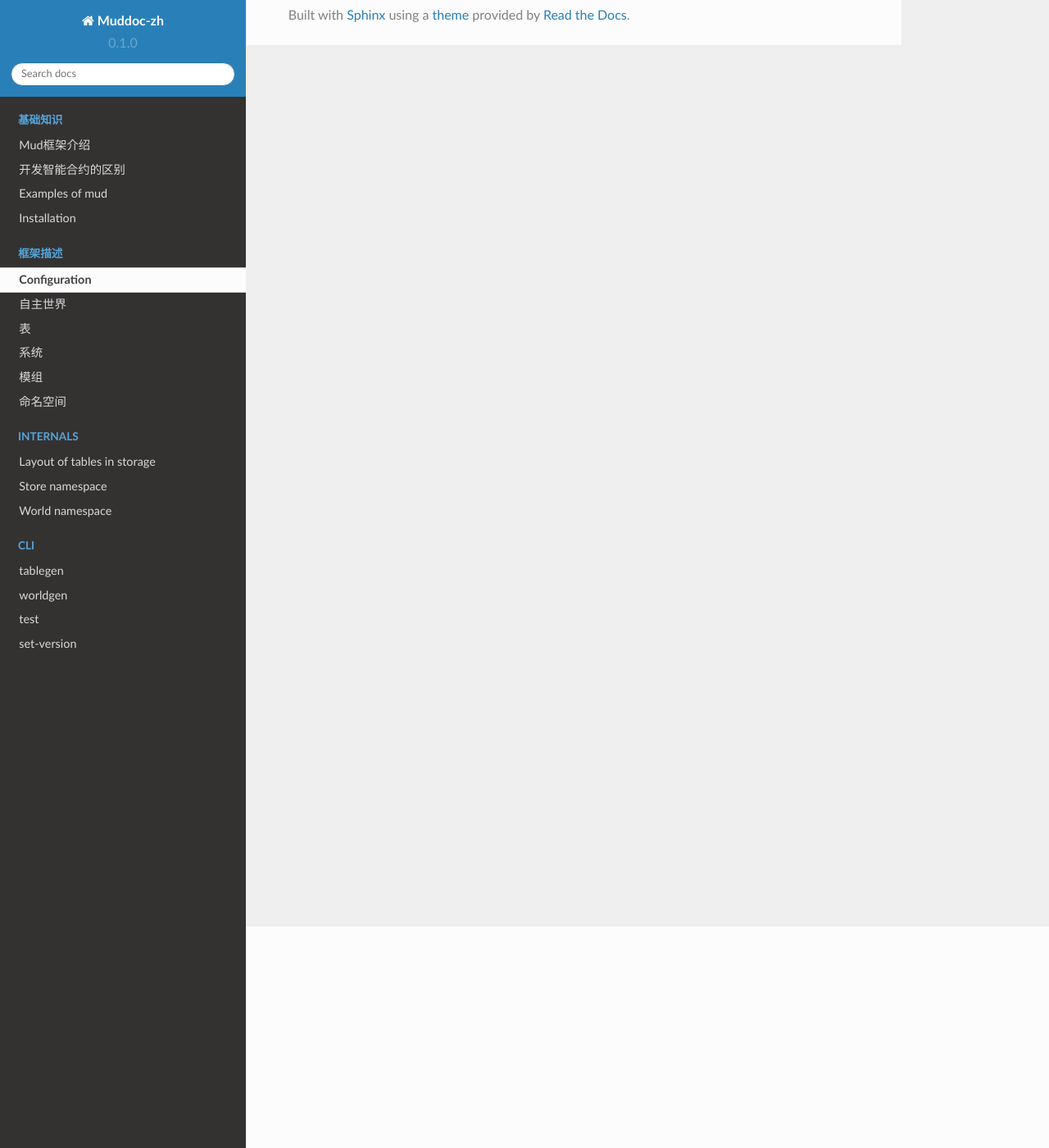
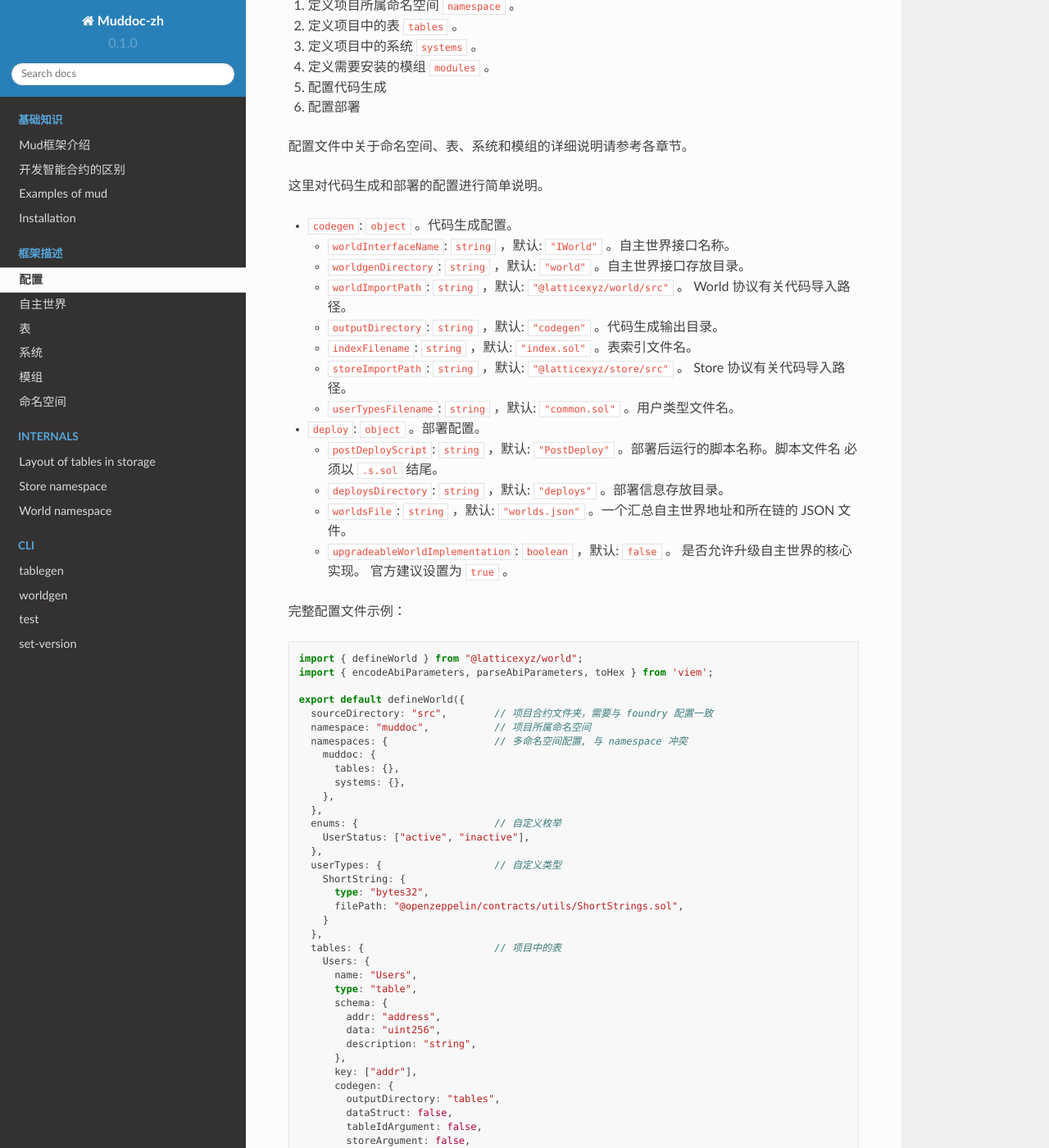
Before and after one commit to ClaudeZsb/muddoc-zh, a Sphinx documentation site: the page built from docs/source/descriptions/001_configuration.rst, in a window 1280 px wide and 1400 px high, scrolled down 270 px. Shown: the whole window at 82% size. Built offline with Sphinx 7.4.7 and the Read the Docs theme 2.0.0, drawn with Linux system fonts in a browser that asks for light colours; some of the changed text lies outside the part shown.

Commit message:
docs: configuration (#8)

```diff
--- a/docs/source/descriptions/001_configuration.rst
+++ b/docs/source/descriptions/001_configuration.rst
@@ -1,2 +1,124 @@
-Configuration
+配置
 =============
+
+MUD 配置文件是 ``packages/contracts/mud.config.ts``。
+
+配置文件主要用于：
+
+1. 定义项目所属命名空间 ``namespace`` 。
+2. 定义项目中的表 ``tables`` 。
+3. 定义项目中的系统 ``systems`` 。
+4. 定义需要安装的模组 ``modules`` 。
+5. 配置代码生成
+6. 配置部署
+
+配置文件中关于命名空间、表、系统和模组的详细说明请参考各章节。
+
+这里对代码生成和部署的配置进行简单说明。
+
+- ``codegen``: ``object`` 。代码生成配置。
+
+  - ``worldInterfaceName``: ``string`` ，默认: ``"IWorld"`` 。自主世界接口名称。
+  - ``worldgenDirectory``: ``string`` ，默认: ``"world"`` 。自主世界接口存放目录。
+  - ``worldImportPath``: ``string`` ，默认: ``"@latticexyz/world/src"`` 。
+    World 协议有关代码导入路径。
+  - ``outputDirectory``: ``string`` ，默认: ``"codegen"`` 。代码生成输出目录。
+  - ``indexFilename``: ``string`` ，默认: ``"index.sol"`` 。表索引文件名。
+  - ``storeImportPath``: ``string`` ，默认: ``"@latticexyz/store/src"`` 。
+    Store 协议有关代码导入路径。
+  - ``userTypesFilename``: ``string`` ，默认: ``"common.sol"`` 。用户类型文件名。
+- ``deploy``: ``object`` 。部署配置。
+
+  - ``postDeployScript``: ``string`` ，默认: ``"PostDeploy"`` 。部署后运行的脚本名称。脚本文件名
+    必须以 ``.s.sol`` 结尾。
+  - ``deploysDirectory``: ``string`` ，默认: ``"deploys"`` 。部署信息存放目录。
+  - ``worldsFile``: ``string`` ，默认: ``"worlds.json"`` 。一个汇总自主世界地址和所在链的 JSON 文件。
+  - ``upgradeableWorldImplementation``: ``boolean`` ，默认: ``false`` 。
+    是否允许升级自主世界的核心实现。 官方建议设置为 ``true`` 。
+
+完整配置文件示例：
+
+.. code-block:: ts
+
+  import { defineWorld } from "@latticexyz/world";
+  import { encodeAbiParameters, parseAbiParameters, toHex } from 'viem';
+
+  export default defineWorld({
+    sourceDirectory: "src",        // 项目合约文件夹，需要与 foundry 配置一致
+    namespace: "muddoc",           // 项目所属命名空间
+    namespaces: {                  // 多命名空间配置, 与 namespace 冲突
+      muddoc: {
+        tables: {},
+        systems: {},
+      },
+    },
+    enums: {                       // 自定义枚举
+      UserStatus: ["active", "inactive"],
+    },
+    userTypes: {                   // 自定义类型
+      ShortString: {
+        type: "bytes32",
+        filePath: "@openzeppelin/contracts/utils/ShortStrings.sol",
+      }
+    },
+    tables: {                      // 项目中的表
+      Users: {
+        name: "Users",
+        type: "table",
+        schema: {
+          addr: "address",
+          data: "uint256",
+          description: "string",
+        },
+        key: ["addr"],
+        codegen: {
+          outputDirectory: "tables",
+          dataStruct: false,
+          tableIdArgument: false,
+          storeArgument: false,
+        },
+        deploy: {
+          disabled: true,
+        },
+      },
+    }
+    systems: {                     // 项目中的系统
+      SimpleStorageSystem: {
+        name: "SimpleStorage",
+        openAccess: false,
+        accessList: [],
+        deploy: {
+          disabled: false,
+          registerWorldFunctions: true,
+        },
+      },
+    },
+    excludeSystems: [],            // 禁用的系统
+    modules: [                     // 需要安装的模块
+      {
+        artifactPath: "@latticexyz/world-modules/out/ERC20Module.sol/ERC20Module.json",
+        root: false,
+        args: [
+          {type: "bytes", value: encodeAbiParameters(
+            parseAbiParameters('bytes14 namespace, (uint8 decimals, string name, string symbol)'),
+            [toHex("token", { size: 14 }), {decimals: 18, name: "muddoc", symbol: "MUDOC"}],
+          )}
+        ],
+      },
+    ],
+    codegen: {                     // 代码生成配置
+      worldInterfaceName: "IWorld",
+      worldgenDirectory: "world",
+      worldImportPath: "@latticexyz/world/src",
+      outputDirectory: "codegen",
+      indexFilename: "index.sol",
+      storeImportPath: "@latticexyz/store/src",
+      userTypesFilename: "common.sol",
+    },
+    deploy: {                      // 部署配置
+      postDeployScript: "PostDeploy",
+      deploysDirectory: "./deploys",
+      worldsFile: "./worlds.json",
+      upgradeableWorldImplementation: false,
+    },
+  });
--- a/docs/source/descriptions/004_systems.rst
+++ b/docs/source/descriptions/004_systems.rst
@@ -261,6 +262,7 @@
 
       当系统处于自定义命名空间时， 注册的函数选择器的函数名会用命名空间的名字做前缀。
       例如 ``IWorld(_world()).muddoc__getUint()``。
+- ``excludeSystems``: ``string[]``, 默认: 空数组。禁用的系统。禁用的系统被视作完全不存在。
 
 ``Mud CLI`` 在部署/测试时会根据配置文件自动完成项目内所有系统的部署，并注册到刚刚部署的 ``World`` 合约。
 如果一个系统没有需要特殊配置的地方，那么不需要在配置文件中为它做任何配置。**默认的配置项和数值将被自动运用到
```
Also changed, not shown: other parts of docs/source/descriptions/004_systems.rst (+1 -0 lines).
